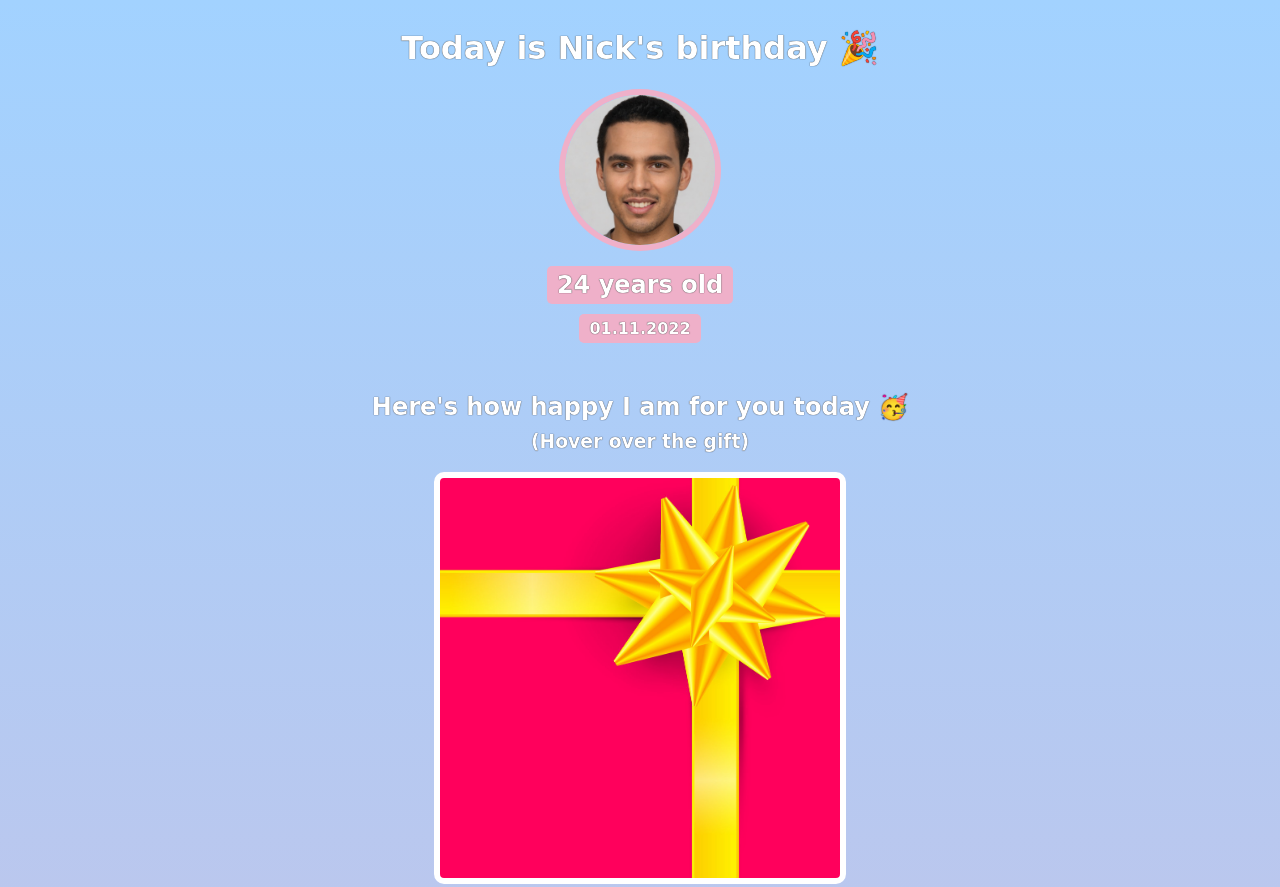
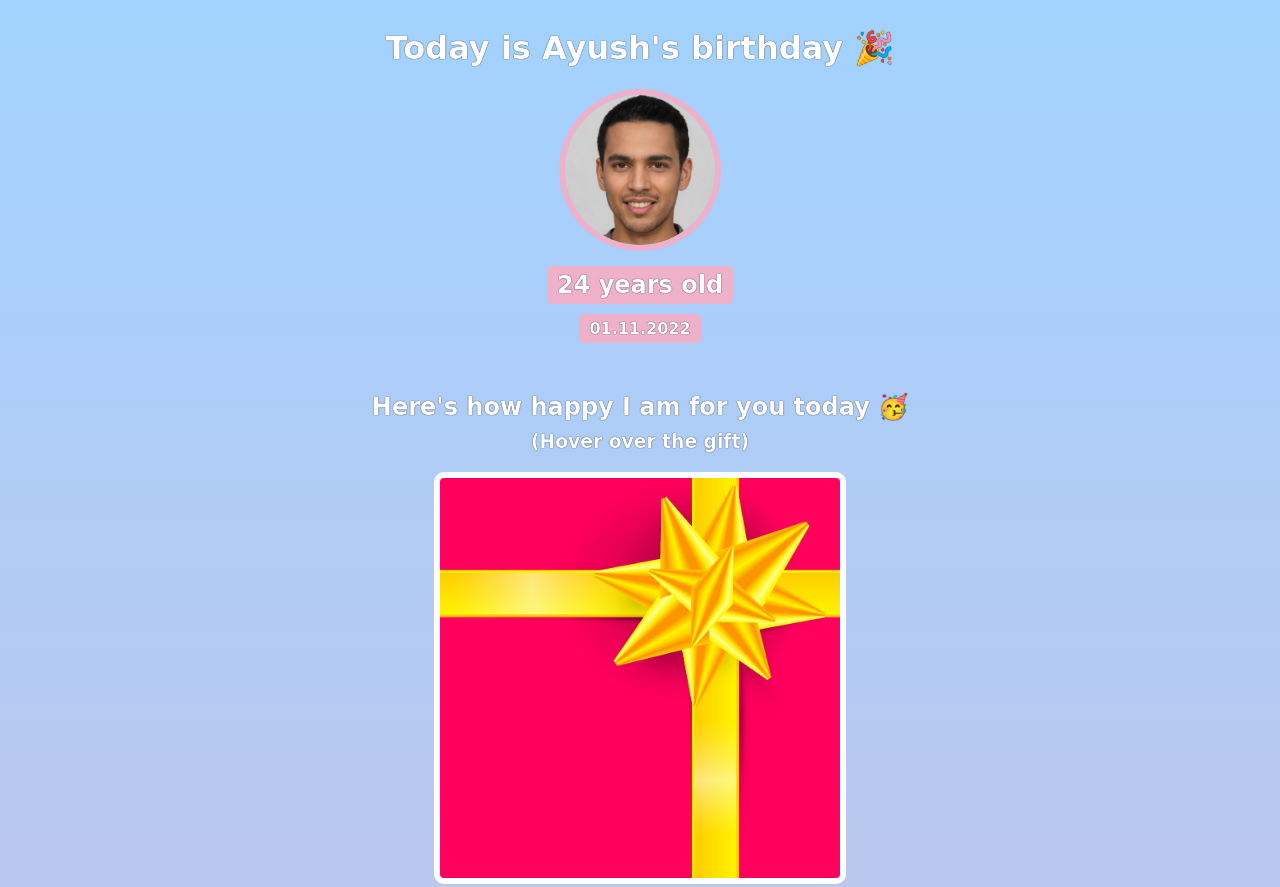
Before and after one commit to ishowsagar/birthday-gift-site, a website built with Vite: page index.html in a window 1280 px wide. Shown: the top 887 px of the page. Built offline with nearby package versions, Linux system fonts and the light colour scheme; a web font is replaced by a local one.

Commit message:
Update index.html

```diff
--- a/index.html
+++ b/index.html
@@ -7,7 +7,7 @@
     </head>
     <body>
         <div id="header">
-            <h1>Today is Nick's birthday 🎉</h1>
+            <h1>Today is Ayush's birthday 🎉</h1>
             <img id="bff-img" src="images/nick.jpg">
             <h2 id="bday-age">24 years old</h2>
             <h4 id="bday-date">01.11.2022</h4>
```
